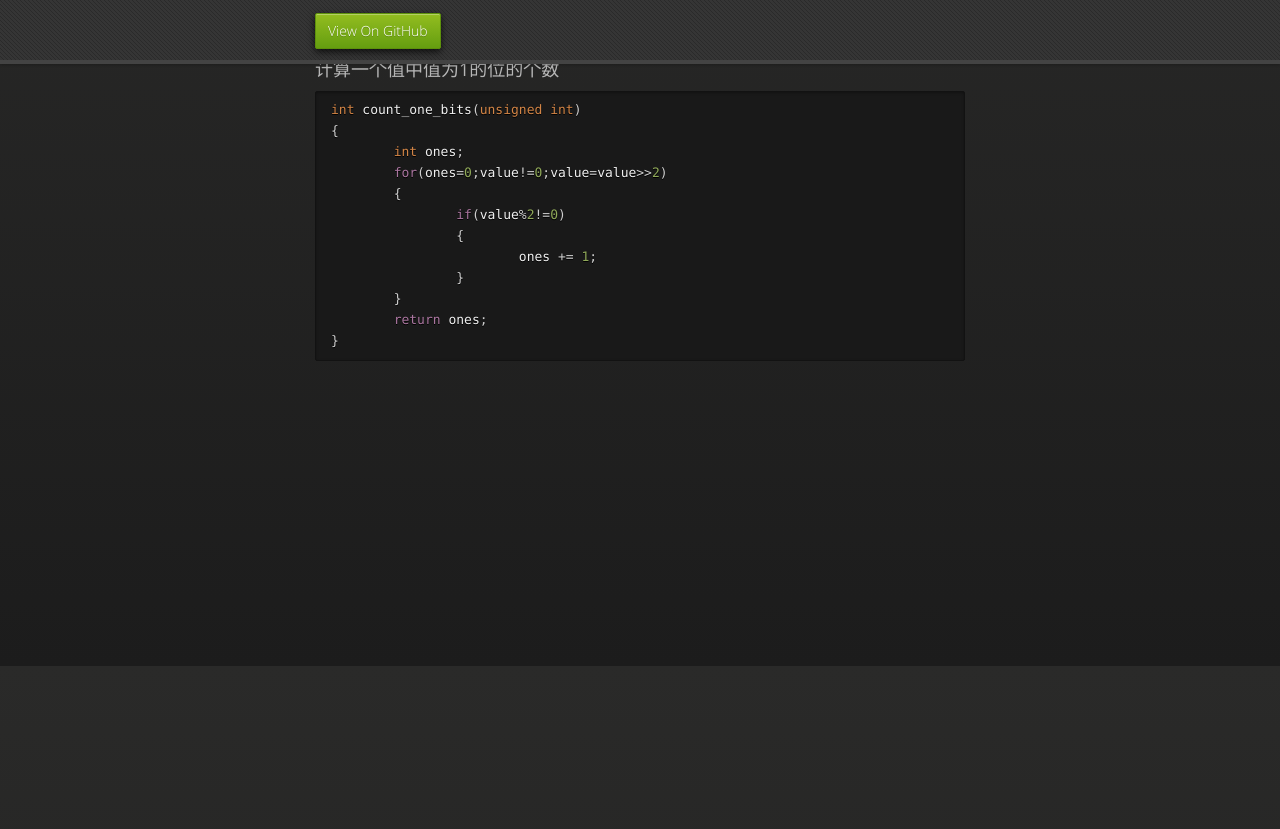
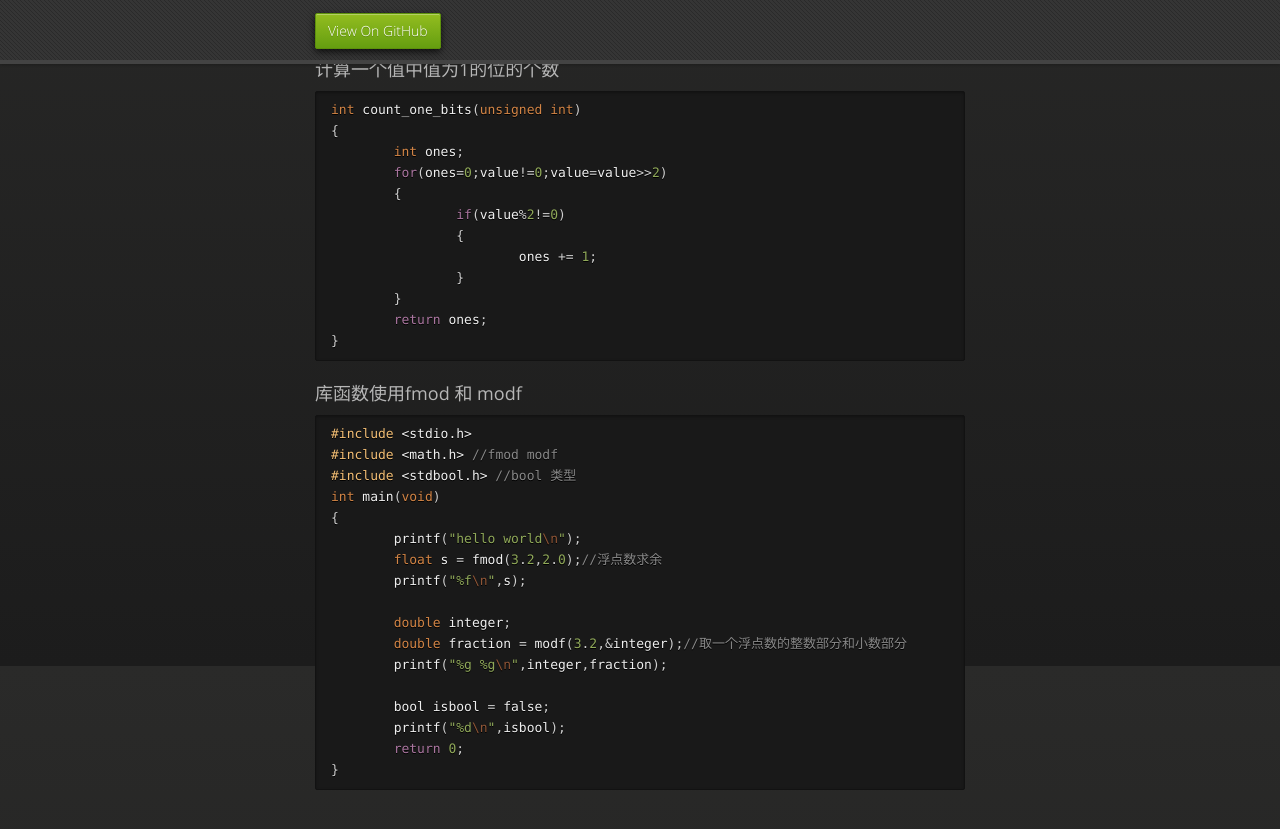
Before and after one commit to picturetxl/cs_c_language, a Jekyll site: the page built from index.md, in a window 1280 px wide and 900 px high, scrolled down 1134 px. Shown: the top 829 px of the window. Built offline with Jekyll 4.4.1, drawn with Linux system fonts in a browser that asks for light colours; our own code applies the rules of GitHub Pages for plain Markdown files; the repository's description, which GitHub fills in, is left out; before the commit the page ends 1605 px from its top, so only the background shows below that.

Commit message:
Update index.md
fmod modf

````diff
--- a/index.md
+++ b/index.md
@@ -60,3 +60,24 @@ int count_one_bits(unsigned int)
 	return ones;
 }
 ```
+### 库函数使用fmod 和 modf
+
+```c
+#include <stdio.h>
+#include <math.h> //fmod modf
+#include <stdbool.h> //bool 类型
+int main(void)
+{
+	printf("hello world\n");
+	float s = fmod(3.2,2.0);//浮点数求余
+	printf("%f\n",s);
+
+	double integer;
+	double fraction = modf(3.2,&integer);//取一个浮点数的整数部分和小数部分
+	printf("%g %g\n",integer,fraction);
+
+	bool isbool = false;
+	printf("%d\n",isbool);
+	return 0;
+}
+```
````
